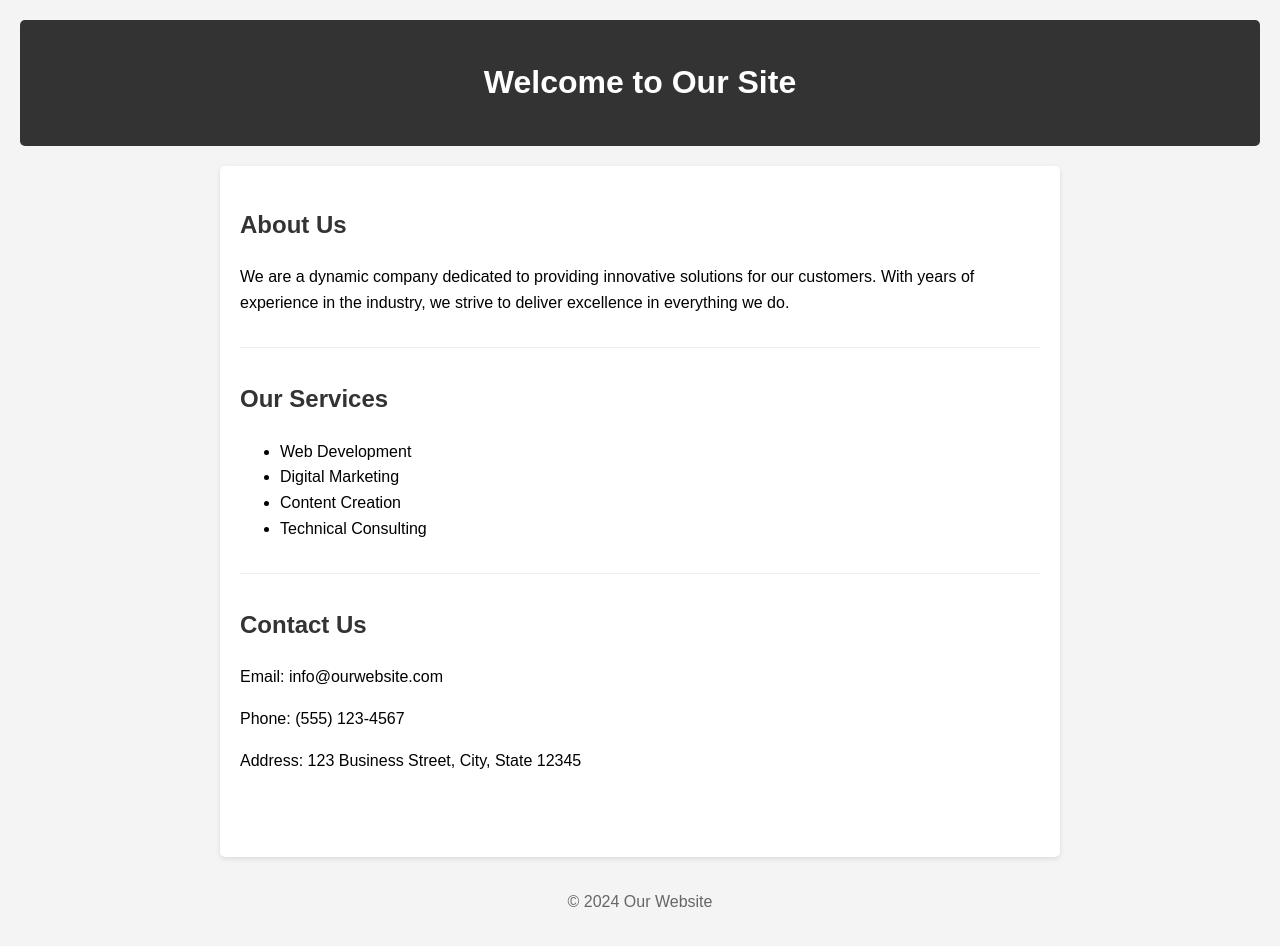
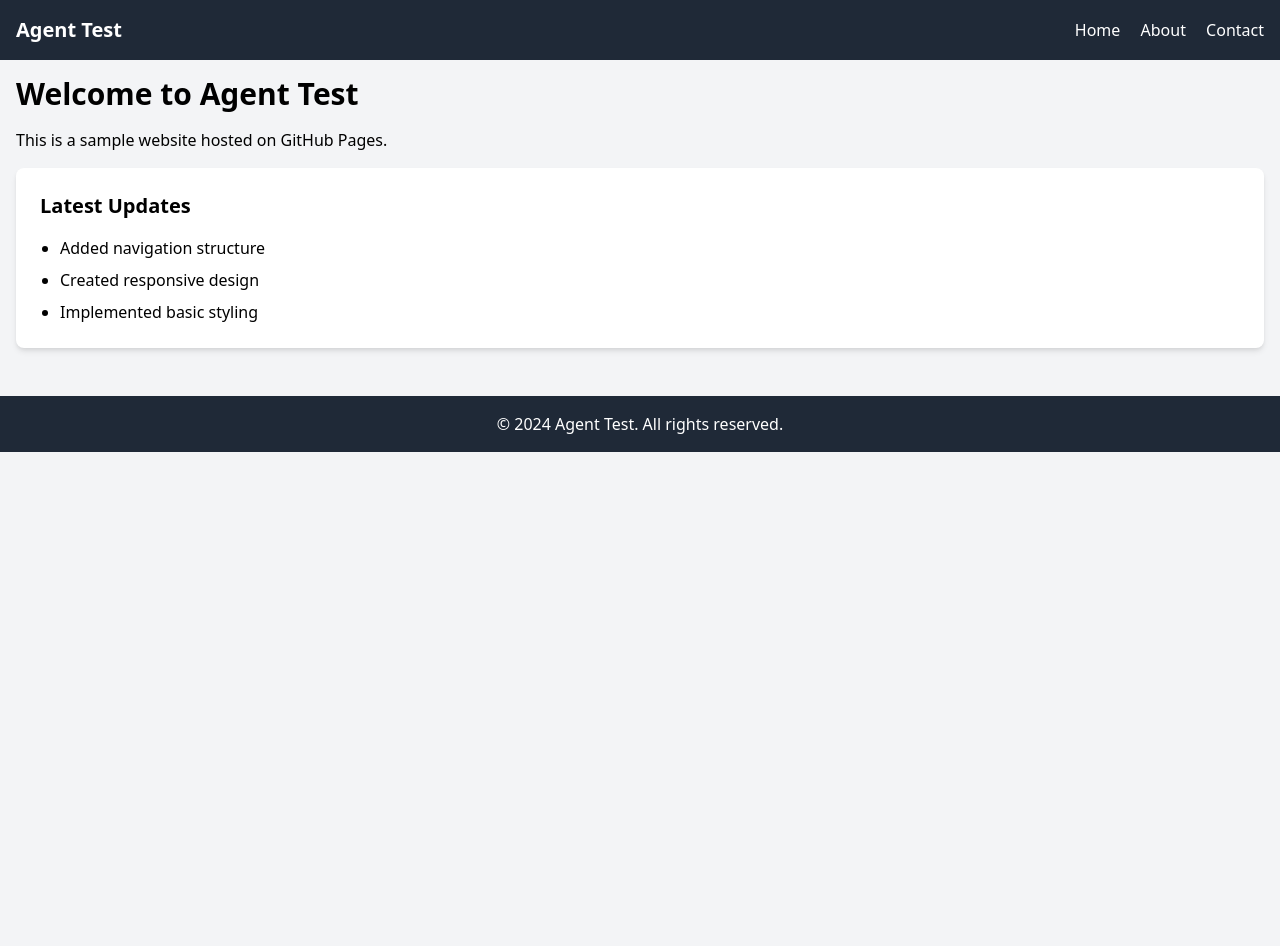
Before and after one commit to CactusJones617/agent-test, a plain HTML site: page index.html in a window 1280 px wide. After the commit the page ends 800 px from the top, so only its background shows below. Drawn offline with nearby package versions, Linux system fonts and the light colour scheme.

Commit message:
Add index page for GitHub Pages

```diff
--- a/index.html
+++ b/index.html
@@ -3,77 +3,39 @@
 <head>
     <meta charset="UTF-8">
     <meta name="viewport" content="width=device-width, initial-scale=1.0">
-    <title>Welcome Page</title>
-    <style>
-        body {
-            font-family: Arial, sans-serif;
-            line-height: 1.6;
-            margin: 0;
-            padding: 20px;
-            background-color: #f4f4f4;
-        }
-        header {
-            background-color: #333;
-            color: white;
-            text-align: center;
-            padding: 1rem;
-            border-radius: 5px;
-        }
-        main {
-            max-width: 800px;
-            margin: 20px auto;
-            padding: 20px;
-            background-color: white;
-            border-radius: 5px;
-            box-shadow: 0 2px 5px rgba(0,0,0,0.1);
-        }
-        section {
-            margin-bottom: 2rem;
-            padding-bottom: 1rem;
-            border-bottom: 1px solid #eee;
-        }
-        section:last-child {
-            border-bottom: none;
-        }
-        h2 {
-            color: #333;
-        }
-        footer {
-            text-align: center;
-            color: #666;
-            margin-top: 2rem;
-        }
-    </style>
+    <title>Welcome to Agent Test</title>
+    <link href="https://cdn.jsdelivr.net/npm/tailwindcss@2.2.19/dist/tailwind.min.css" rel="stylesheet">
 </head>
-<body>
-    <header>
-        <h1>Welcome to Our Site</h1>
-    </header>
-    <main>
-        <section id="about">
-            <h2>About Us</h2>
-            <p>We are a dynamic company dedicated to providing innovative solutions for our customers. With years of experience in the industry, we strive to deliver excellence in everything we do.</p>
-        </section>
+<body class="bg-gray-100">
+    <nav class="bg-gray-800 text-white p-4">
+        <div class="container mx-auto flex justify-between items-center">
+            <a href="index.html" class="text-xl font-bold">Agent Test</a>
+            <div class="space-x-4">
+                <a href="index.html" class="hover:text-gray-300">Home</a>
+                <a href="about.html" class="hover:text-gray-300">About</a>
+                <a href="contact.html" class="hover:text-gray-300">Contact</a>
+            </div>
+        </div>
+    </nav>
 
-        <section id="services">
-            <h2>Our Services</h2>
-            <ul>
-                <li>Web Development</li>
-                <li>Digital Marketing</li>
-                <li>Content Creation</li>
-                <li>Technical Consulting</li>
+    <main class="container mx-auto p-4">
+        <h1 class="text-3xl font-bold mb-4">Welcome to Agent Test</h1>
+        <p class="mb-4">This is a sample website hosted on GitHub Pages.</p>
+
+        <div class="bg-white p-6 rounded-lg shadow-md">
+            <h2 class="text-xl font-semibold mb-4">Latest Updates</h2>
+            <ul class="list-disc pl-5 space-y-2">
+                <li>Added navigation structure</li>
+                <li>Created responsive design</li>
+                <li>Implemented basic styling</li>
             </ul>
-        </section>
+        </div>
+    </main>
 
-        <section id="contact">
-            <h2>Contact Us</h2>
-            <p>Email: info@ourwebsite.com</p>
-            <p>Phone: (555) 123-4567</p>
-            <p>Address: 123 Business Street, City, State 12345</p>
-        </section>
-    </main>
-    <footer>
-        <p>&copy; 2024 Our Website</p>
+    <footer class="bg-gray-800 text-white p-4 mt-8">
+        <div class="container mx-auto text-center">
+            <p>&copy; 2024 Agent Test. All rights reserved.</p>
+        </div>
     </footer>
 </body>
 </html>
```
